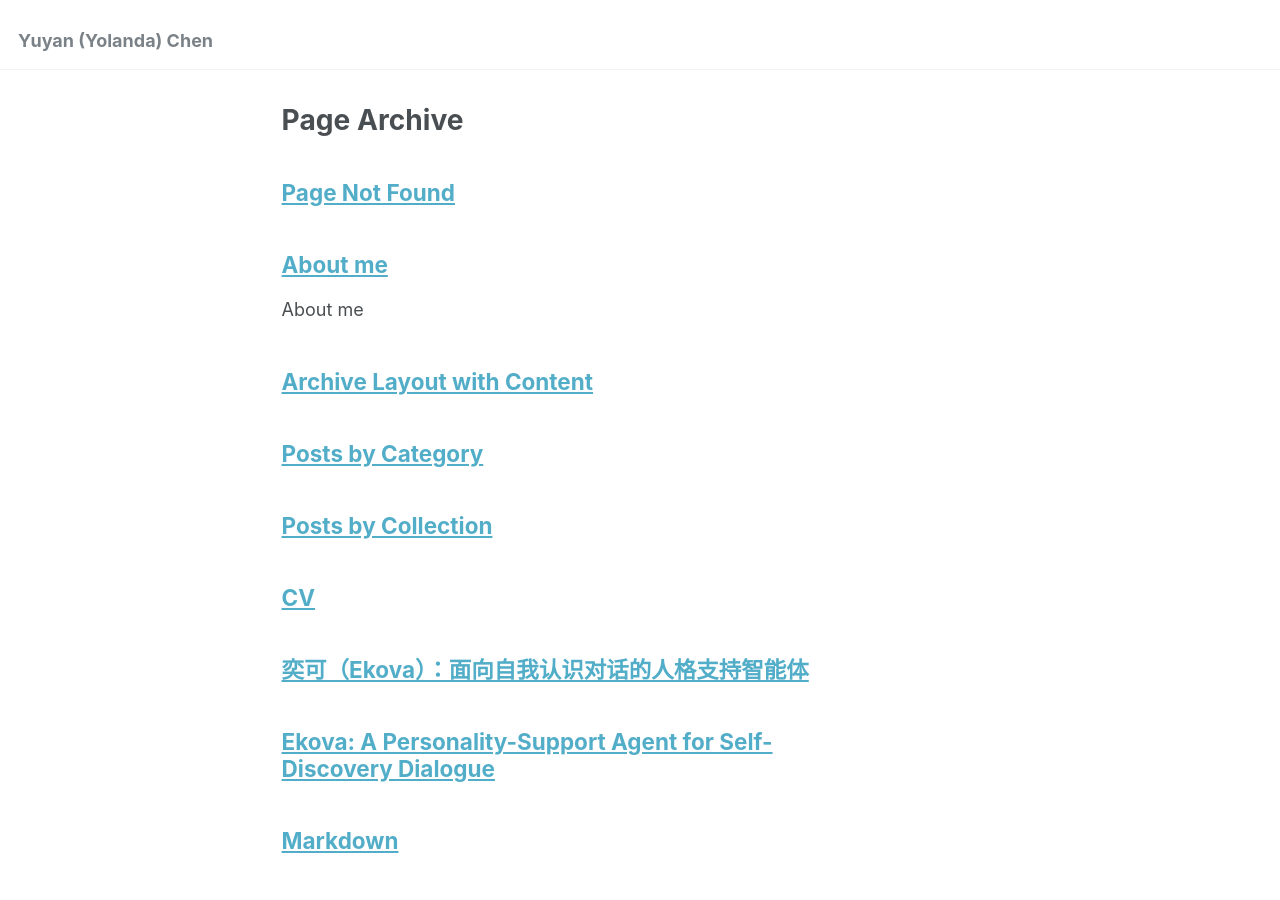
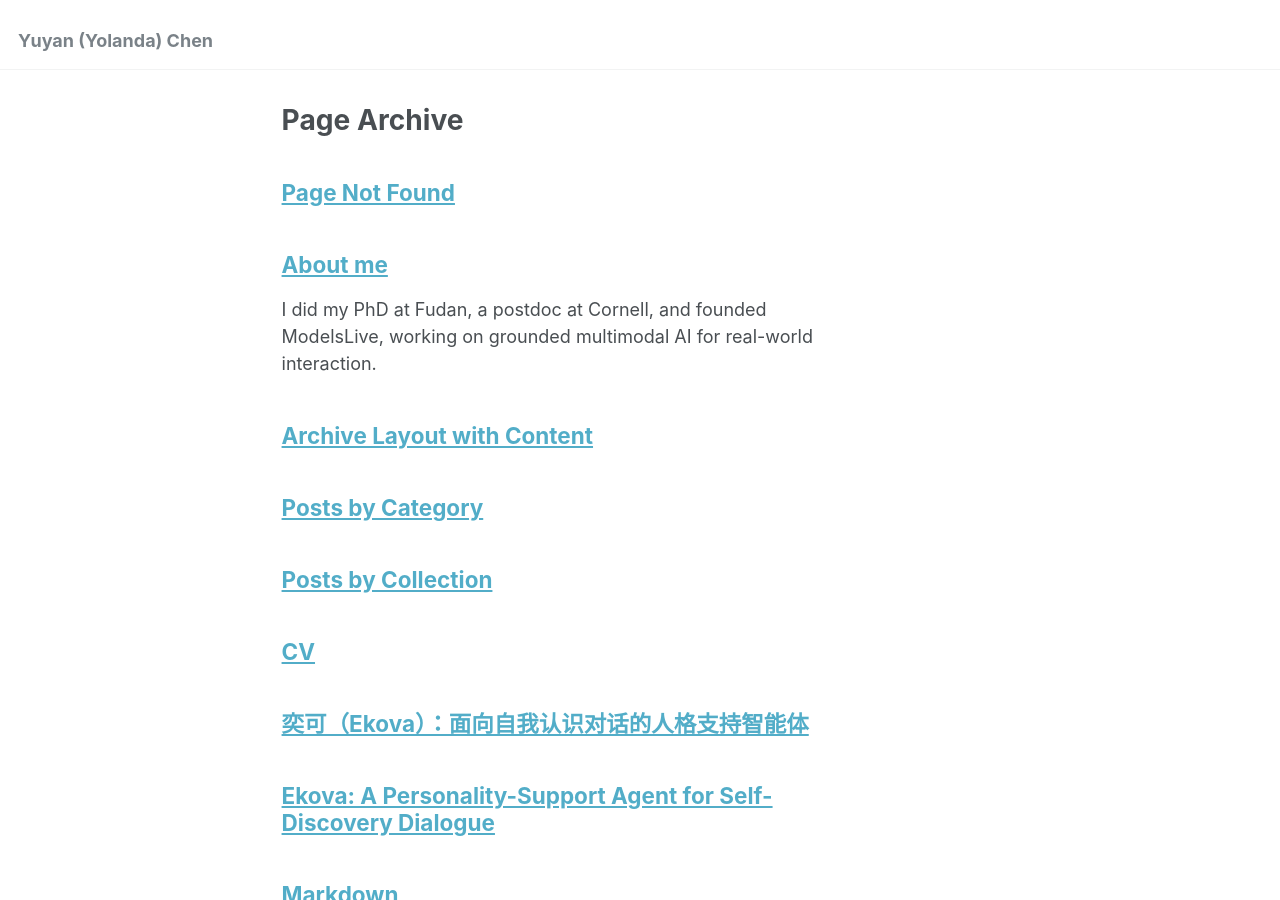
Before and after one commit to Yukyin/Yukyin.github.io, a Jekyll site: the page built from _pages/page-archive.html, in a window 1280 px wide and 900 px high. Built offline with Jekyll 4.4.1, drawn with Linux system fonts in a browser that asks for light colours.

Commit message:
Update homepage

```diff
--- a/_config.yml
+++ b/_config.yml
@@ -11,7 +11,7 @@
 title                    : "Yuyan (Yolanda) Chen"
 title_separator          : "-"
 name                     : &name "Yuyan (Yolanda) Chen"
-description              : &description "personal description"
+description              : &description "Yuyan (Yolanda) Chen: PhD from Fudan, postdoc at Cornell, founder of ModelsLive, working on grounded multimodal AI for real-world interaction."
 url                      : https://Yukyin.github.io # the base hostname & protocol for your site e.g. "https://mmistakes.github.io"
 baseurl                  : "" # the subpath of your site, e.g. "/blog"
 repository               : "Yukyin/Yukyin.github.io"
@@ -134,7 +134,7 @@
   username               :
   app_id                 :
   publisher              :
-og_image                 :  # Open Graph/Twitter default site image
+og_image                 : "cyy_card.png" # Open Graph/Twitter default site image
 # For specifying social profiles
 # - https://developers.google.com/structured-data/customize/social-profiles
 social:
```
Also changed, not shown: _pages/about.md (+1 -1 lines), images/cyy_card.png (added), 2 other files.
